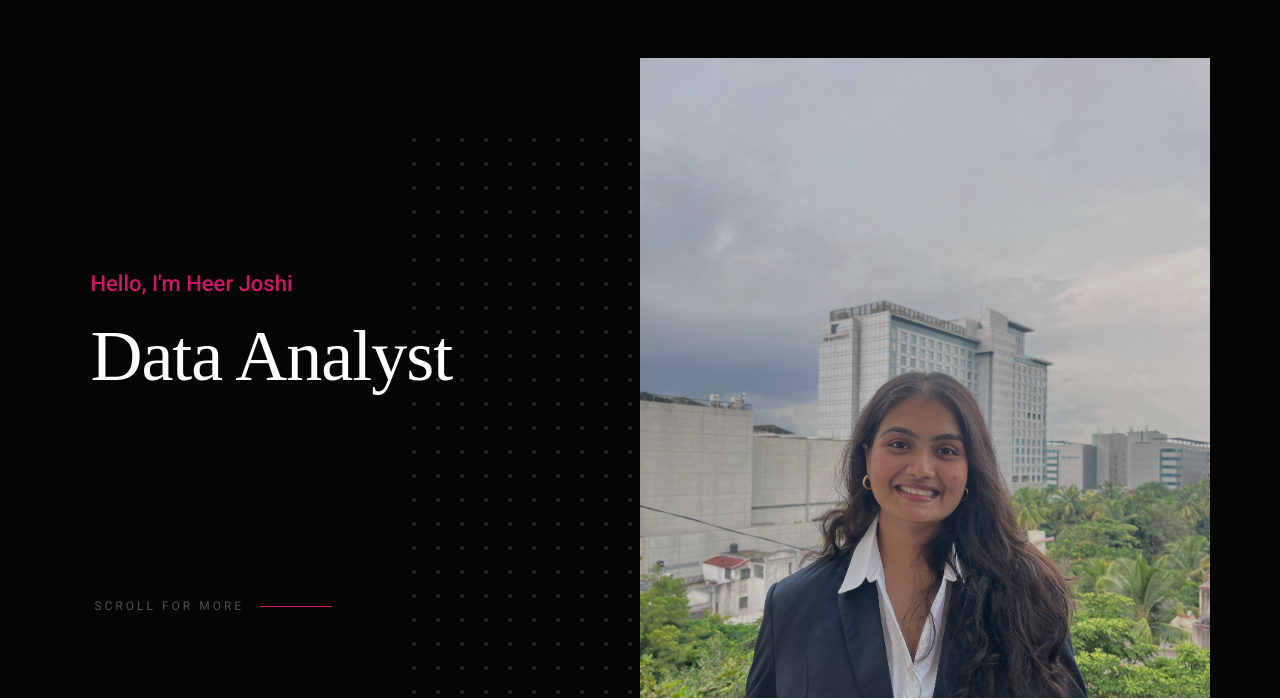
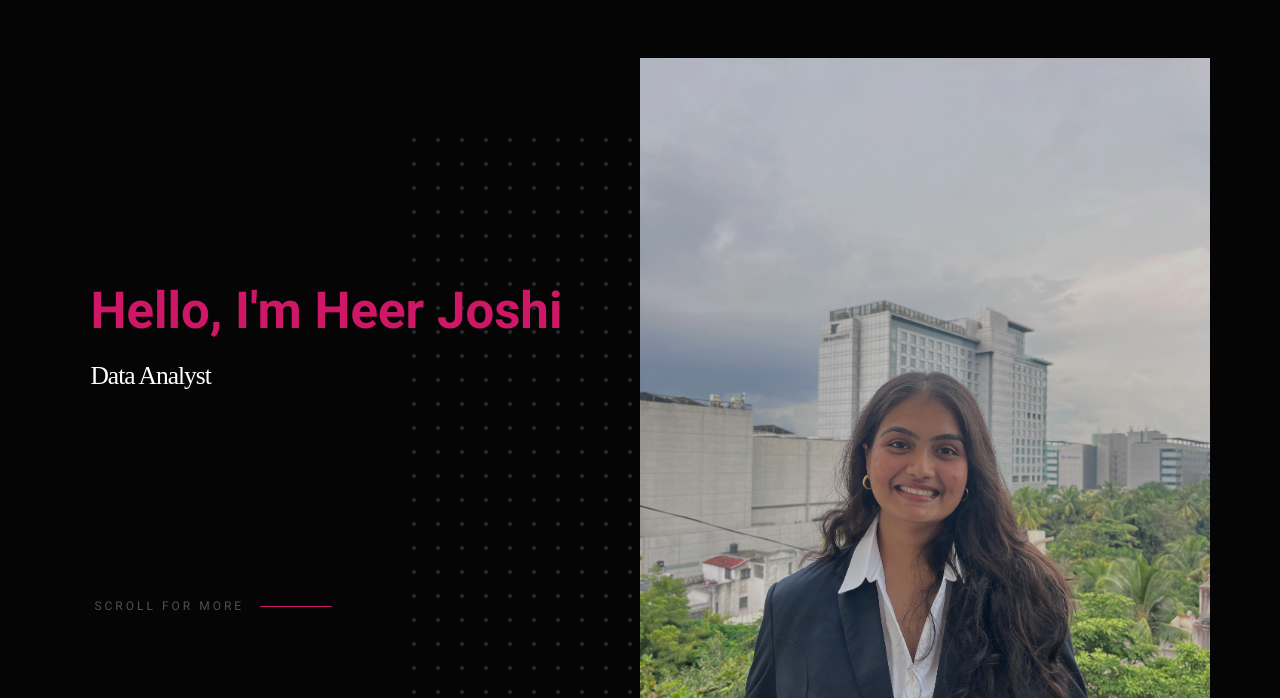
Before and after one commit to heerjoshi/heerjoshi.github.io, a plain HTML site: page index.html in a window 1280 px wide. Shown: the part 102-802 px from the top of the page. Drawn offline with Linux system fonts and the light colour scheme; a web font is replaced by a local one.

Commit message:
Update main.css

```diff
--- a/css/main.css
+++ b/css/main.css
@@ -3621,3 +3621,14 @@ html[data-useragent*='rv:11.0'] .ss-go-top::after {
 .hot-pink-bar {
   background-color: #ff69b4 !important;
 }
+
+/* Target h3 and h1 inside the .intro-text class */
+.intro-text h3 {
+    font-size: 3em;  /* Bigger size */
+    font-weight: bold;
+}
+
+.intro-text h1 {
+    font-size: 1.5em;  /* Smaller size */
+    font-weight: normal;
+}
```
